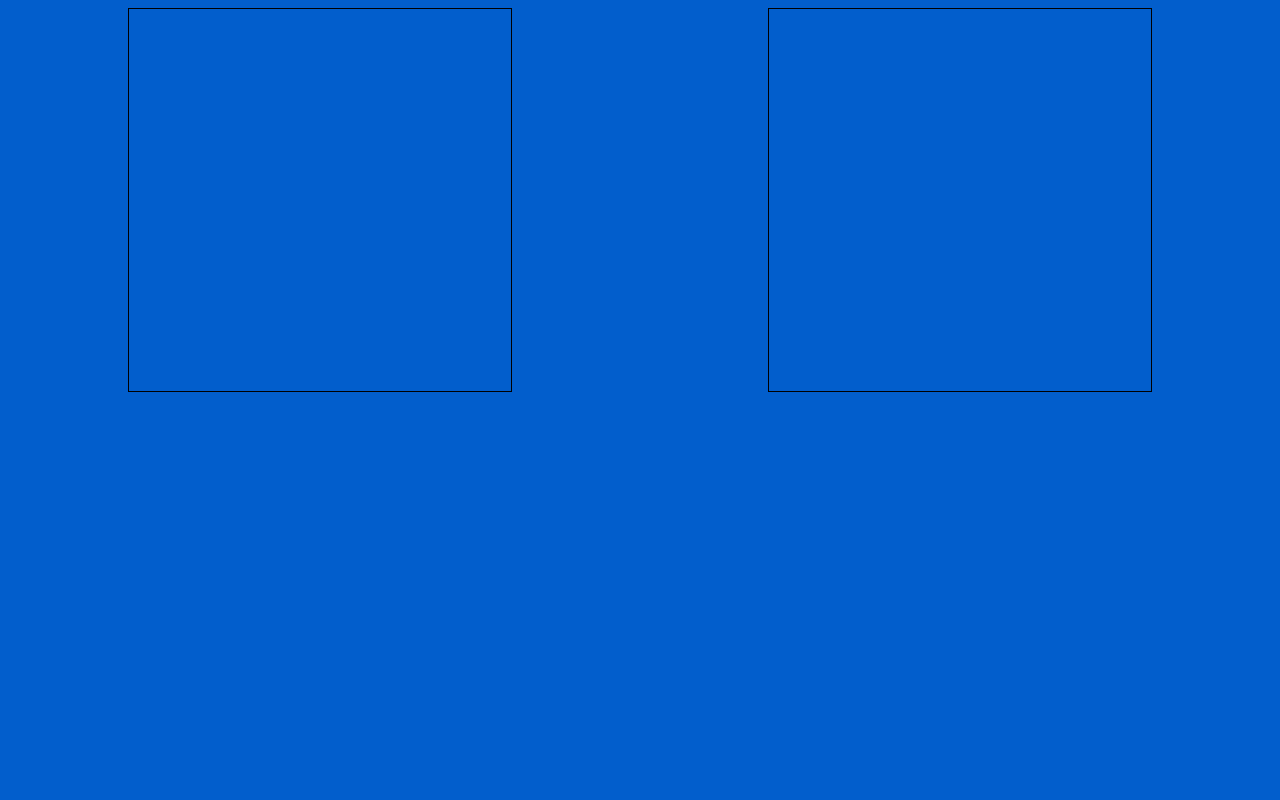
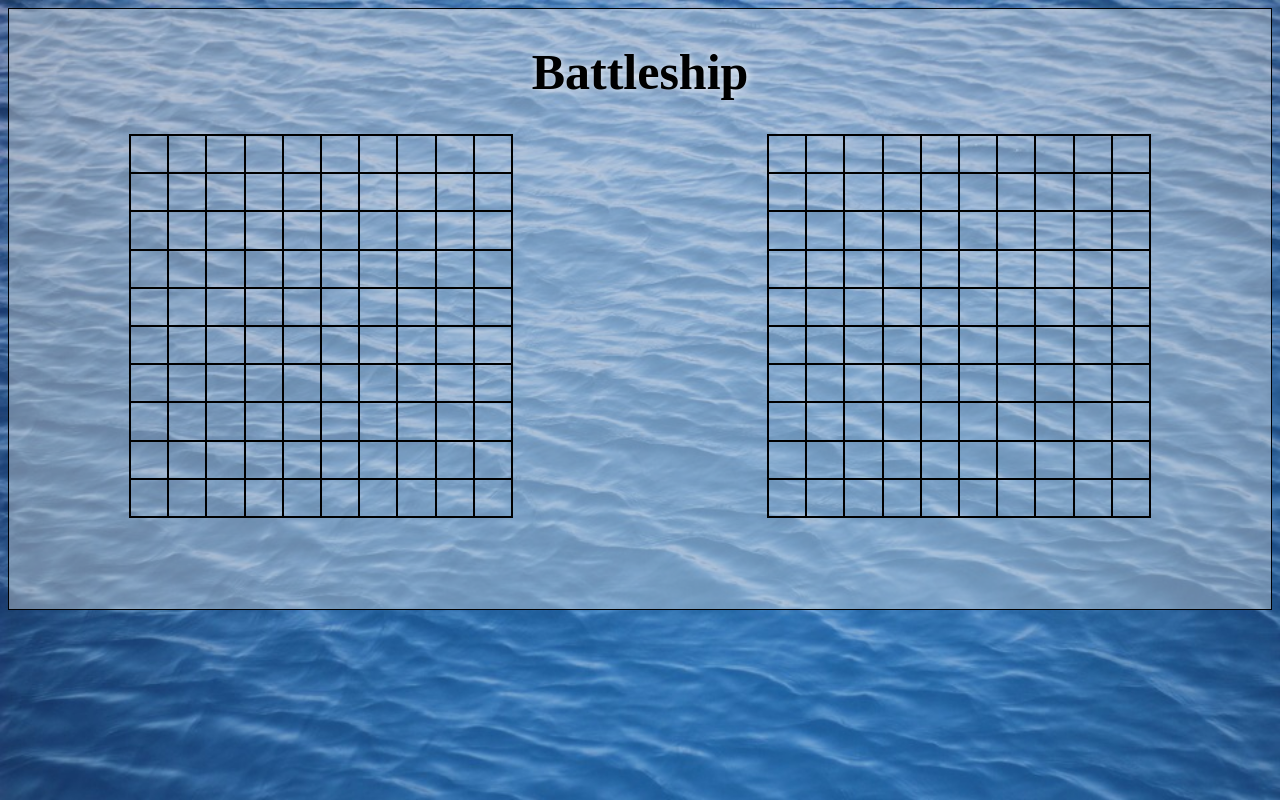
Before and after one commit to briandhus/battleship, a plain HTML site: page index.html in a window 1280 px wide. Drawn offline with Linux system fonts and the light colour scheme.

Commit message:
Add styling for opacity for container div

```diff
--- a/index.html
+++ b/index.html
@@ -7,8 +7,14 @@
 </head>
 
 <body>
-  <div id="board_one"></div>
-  <div id="board_two"></div>
+
+  <div id="container">
+
+    <h1>Battleship</h1>
+    <div id="board_one"></div>
+    <div id="board_two"></div>
+
+  </div>
 
   <script src="game.js"></script>
 </body>
--- a/styles.css
+++ b/styles.css
@@ -1,21 +1,45 @@
-html {
-  background-color: #025ECC;
+/*html {
+  background: url('./images/ocean.jpg') no-repeat;
+  background-size: cover;
+
+}*/
+
+body {
+  background: url('./images/ocean.jpg') no-repeat;
+  background-size: cover;
 }
 
-/*body {
-  display: flex;
-}*/
+#container {
+  height: 600px;
+  border: 1px solid black;
+  background-color: rgba(226, 226, 226, 0.4);
+}
+
+h1 {
+  text-align: center;
+  font-size: 50px;
+  /*color: #4b8dff;*/
+  text-shadow: #f6f7fb 1px 0 10px;
+}
+
+td {
+  border: 1px solid black;
+}
 
 #board_one {
   display: flex;
+  /*justify-content: space-around;*/
   justify-content: flex-start;
   margin-left: 120px;
+  /*display: inline-flex;*/
 }
 
 #board_two {
   display: flex;
+  /*justify-content: space-around;*/
   justify-content: flex-end;
   margin-right: 120px;
+  /*display: inline-flex;*/
 }
 
 table {
```
